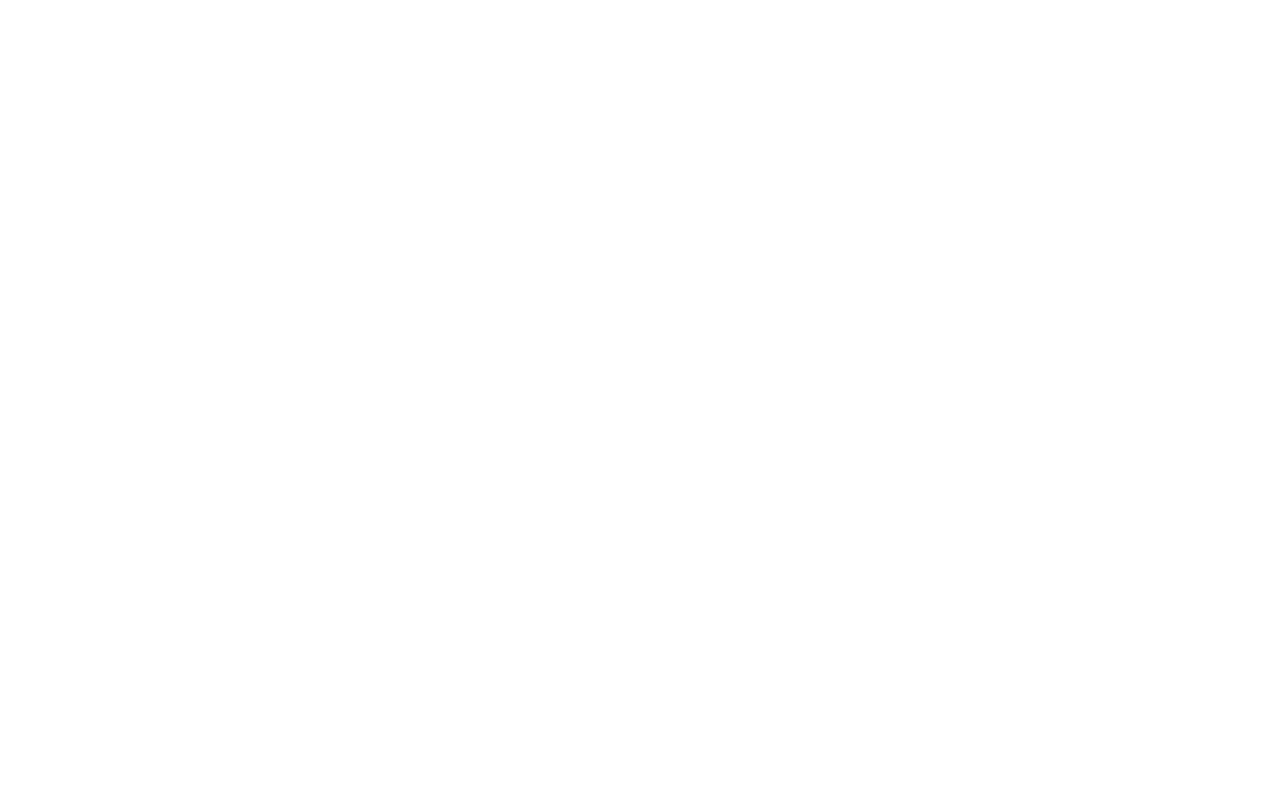
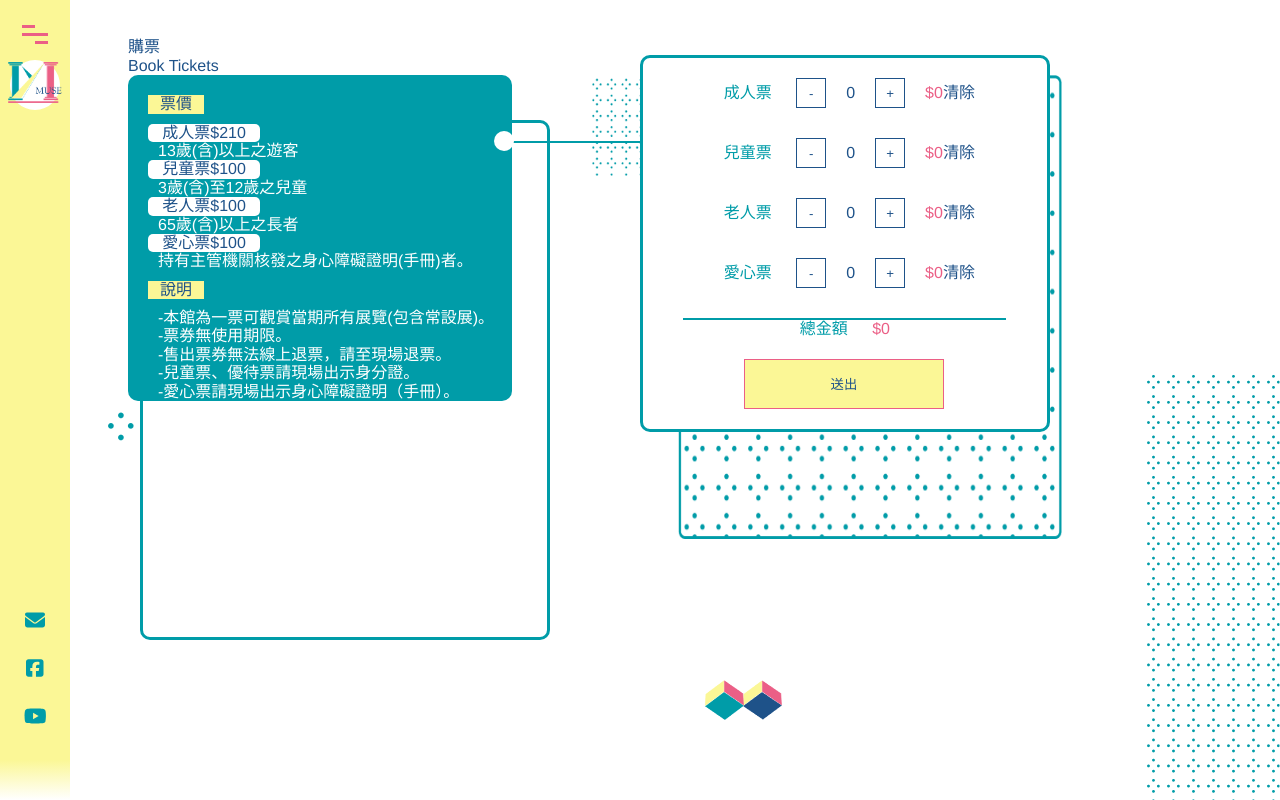
Before and after one commit to Kaosheep/musesmuseum, a Vue app: page /Tick in a window 1280 px wide. Before the commit this address had no page. Built offline with nearby package versions, Linux system fonts and the light colour scheme; what view-ui-plus would draw is missing.

Commit message:
mergeall

```diff
--- a/src/components/Header.vue
+++ b/src/components/Header.vue
@@ -75,8 +75,8 @@
           title: "園區導覽",
           link: "/Space",
           sublist: [
-            { subtitle: "館內地圖", sublink: "/" },
-            { subtitle: "周邊景點", sublink: "/" },
+            { subtitle: "館內地圖", sublink: "/Space" },
+            { subtitle: "周邊景點", sublink: "/SpaceMap" },
             { subtitle: "附屬空間", sublink: "/" },
           ],
         },
@@ -84,7 +84,7 @@
           title: "參觀與服務",
           link: "/Visit",
           sublist: [
-            { subtitle: "注意事項", sublink: "/" },
+            { subtitle: "注意事項", sublink: "/VisitInformation" },
             { subtitle: "常見問題", sublink: "/faq" },
             { subtitle: "交通資訊", sublink: "/" },
           ],
@@ -126,5 +126,5 @@
 
 <!-- Add "scoped" attribute to limit CSS to this component only -->
 <style scoped lang="scss">
-@import "../assets/sass/style.scss";
+@import "@/assets/sass/style.scss";
 </style>
--- a/src/router/index.js
+++ b/src/router/index.js
@@ -45,7 +45,27 @@
         path: '/News',
         name: 'News',
         component: () => import('../views/frontend/News.vue')
-      }
+      },
+      {
+        path: '/Space',
+        name: 'Space',
+        component: () => import('../views/frontend/Space.vue')
+      },
+      {
+        path: '/SpaceMap',
+        name: 'SpaceMap',
+        component: () => import('../views/frontend/SpaceMap.vue')
+      },
+      {
+        path: '/Tick',
+        name: 'Tick',
+        component: () => import('../views/frontend/Tick.vue')
+      },
+      {
+        path: '/VisitInformation',
+        name: 'VisitInformation',
+        component: () => import('../views/frontend/VisitInformation.vue')
+      },
     ]
   },
   {
--- a/src/views/frontend/Space.vue
+++ b/src/views/frontend/Space.vue
@@ -7,7 +7,7 @@
         </div>
         <div class="space_card">
             <div class="space_img">
-                <img src="../assets/image/space/spaceTheShop.png" alt="">
+                <img src="@/assets/image/space/spaceTheShop.png" alt="">
             </div>
             <div class="space_info">
                 <div class="space_text">
@@ -28,7 +28,7 @@
                 <div class="shadow_re"></div>
             </div>
             <div class="space_img">
-                <img src="../assets/image/space/spaceTheShop.png" alt="">
+                <img src="@/assets/image/space/spaceTheShop.png" alt="">
             </div>
         </div>
     </main>
--- a/src/views/frontend/SpaceMap.vue
+++ b/src/views/frontend/SpaceMap.vue
@@ -6,9 +6,9 @@
             <h2>Attractions</h2>
         </div>
         <div class="map">
-            <img src="../assets/image/space/map.png" alt="">
+            <img src="@/assets/image/space/map.png" alt="">
             <div class="map_pf">
-                <img src="../assets/image/space/mapPF.png" alt="">
+                <img src="@/assets/image/space/mapPF.png" alt="">
             </div>
         </div>
     </main>
--- a/src/views/Tick.vue
+++ b/src/views/frontend/Tick.vue
@@ -20,7 +20,7 @@
 <div class="white">-售出票券無法線上退票，請至現場退票。</div>
 <div class="white">-兒童票、優待票請現場出示身分證。</div>
 <div class="white">-愛心票請現場出示身心障礙證明（手冊）。</div>
-<img class=shormatrix src="../assets/image/tick/shortmatrix.png"/>
+<img class=shormatrix src="@/assets/image/tick/shortmatrix.png"/>
 
 </div>
 <div class="buytick">
@@ -60,16 +60,16 @@
   </div>
   <button class="submit">送出</button>
  </div>
- <img class=squarematrix src="../assets/image/tick/squarematrix.png">
- <img class=bigmatrix src="../assets/image/tick/bigmatrix.png">
+ <img class=squarematrix src="@/assets/image/tick/squarematrix.png">
+ <img class=bigmatrix src="@/assets/image/tick/bigmatrix.png">
 
 </div>
-<img class=cube src="../assets/image/tick/cube1.png"/>
-<img class=cube2 src="../assets/image/tick/cube2.png"/>
+<img class=cube src="@/assets/image/tick/cube1.png"/>
+<img class=cube2 src="@/assets/image/tick/cube2.png"/>
 <div class="frame"></div>
 
 
-<img class=longmatrix src="../assets/image/tick/longmatrix.png"/>
+<img class=longmatrix src="@/assets/image/tick/longmatrix.png"/>
 
 
 
```
Also changed, not shown: src/views/frontend/VisitInformation.vue (renamed from src/views/VisitInformation.vue), 1 other file (tests, documents, lock files or other folders).
